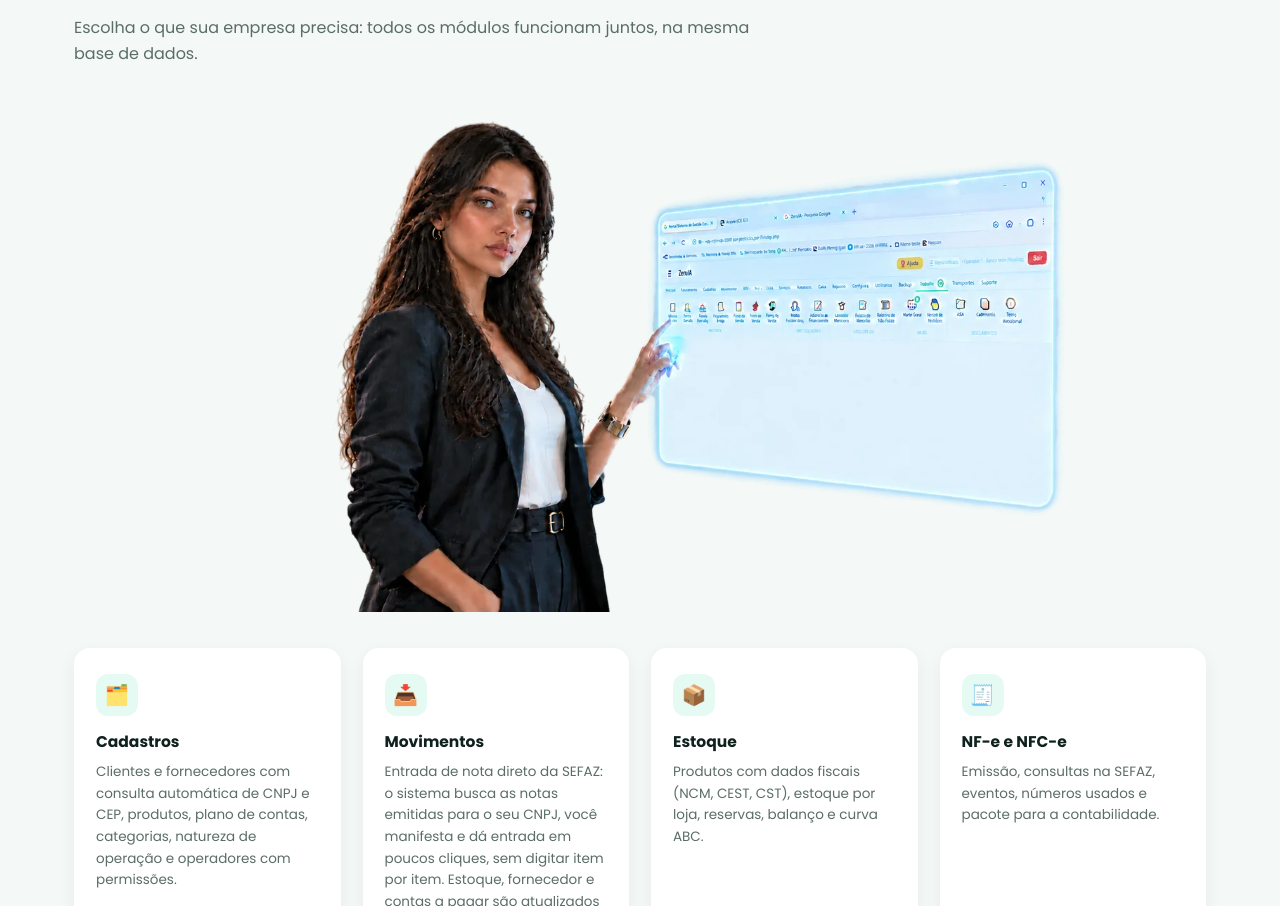
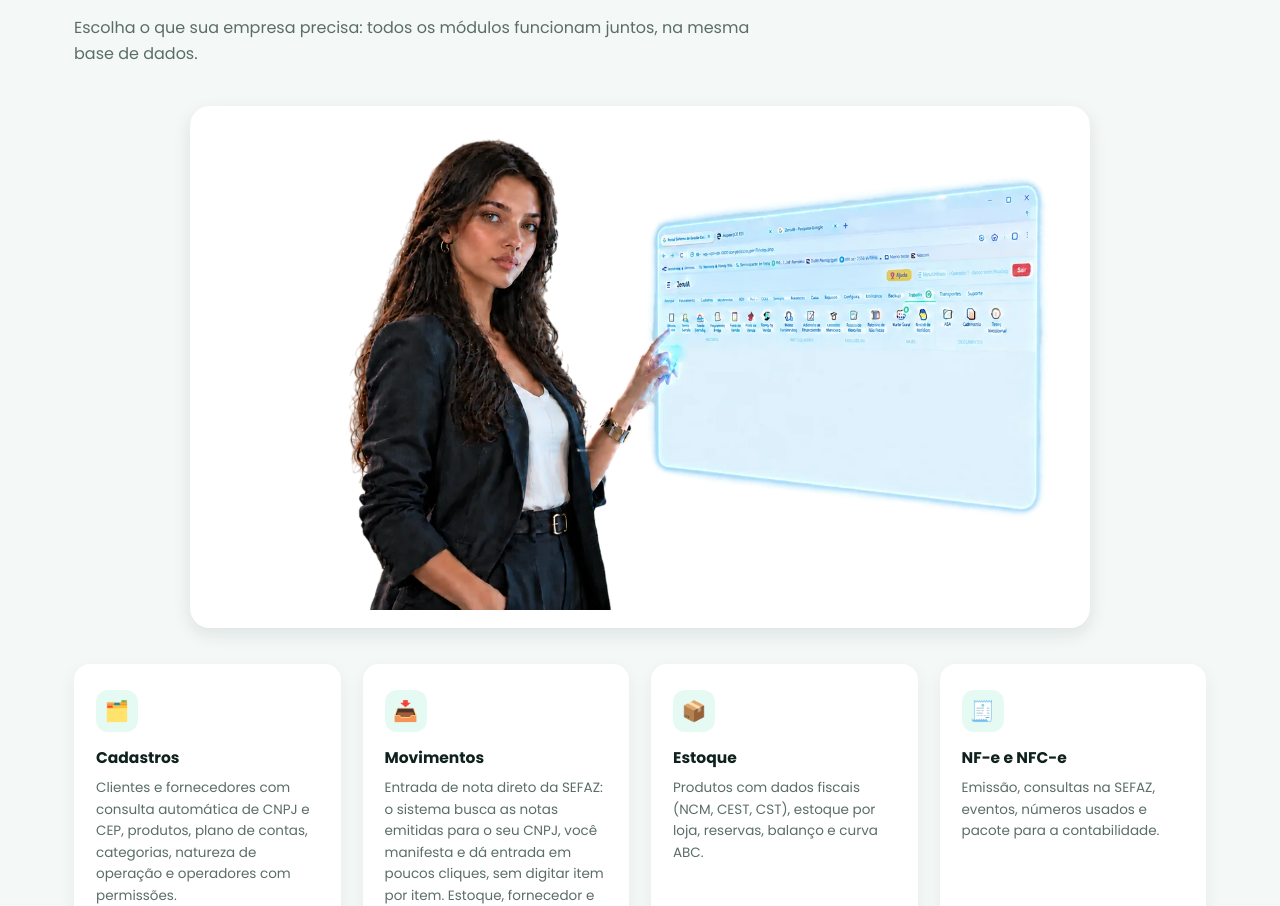
Before and after one commit to lourenciorodriguesgomes/zeruia, a plain HTML site: page index.html in a window 1280 px wide. Shown: the part 2777-3683 px from the top of the page. Drawn offline with Linux system fonts and the light colour scheme.

Commit message:
Quadro próprio para a imagem de Módulos do sistema
Co-Authored-By: Claude Opus 5.5 <noreply@anthropic.com>

```diff
--- a/index.html
+++ b/index.html
@@ -98,7 +98,7 @@
 
   .modules{background:var(--light);}
   .grid-4{display:grid;grid-template-columns:repeat(4,1fr);gap:22px;}
-  .module-img{display:block;width:100%;max-width:900px;height:auto;margin:0 auto 36px;}
+  .module-img{display:block;box-sizing:border-box;width:100%;max-width:900px;height:auto;margin:0 auto 36px;padding:18px;background:#fff;border-radius:20px;box-shadow:0 6px 18px rgba(20,50,45,.10);}
   .module-card{background:#fff;border-radius:16px;padding:26px 22px;text-align:left;box-shadow:0 6px 18px rgba(20,50,45,.06);}
   .module-card .feature-icon{margin-bottom:14px;}
   .card-destaque{grid-column:1/-1;display:flex;gap:18px;align-items:flex-start;border:2px solid var(--accent1);}
```
